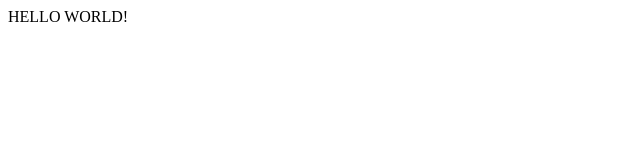
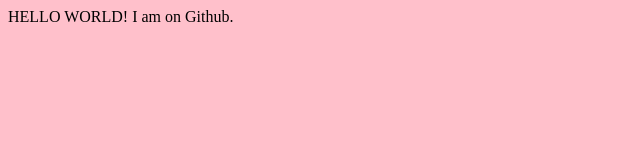
Before and after one commit to emmanuelafecia/Info306, a plain HTML site: page index.html in a window 1280 px wide. Shown: the whole page, without its empty margins (0-640 px from the left). Drawn offline with Linux system fonts and the light colour scheme.

Commit message:
Added text to index

```diff
--- a/index.html
+++ b/index.html
@@ -3,7 +3,8 @@
         <head>
 	<title> My First HTML Document </title>
         </head>
-        <body>
+        <body bgcolor="pink">
 	HELLO WORLD!
+		I am on Github.
         </body>
    </html>
```
